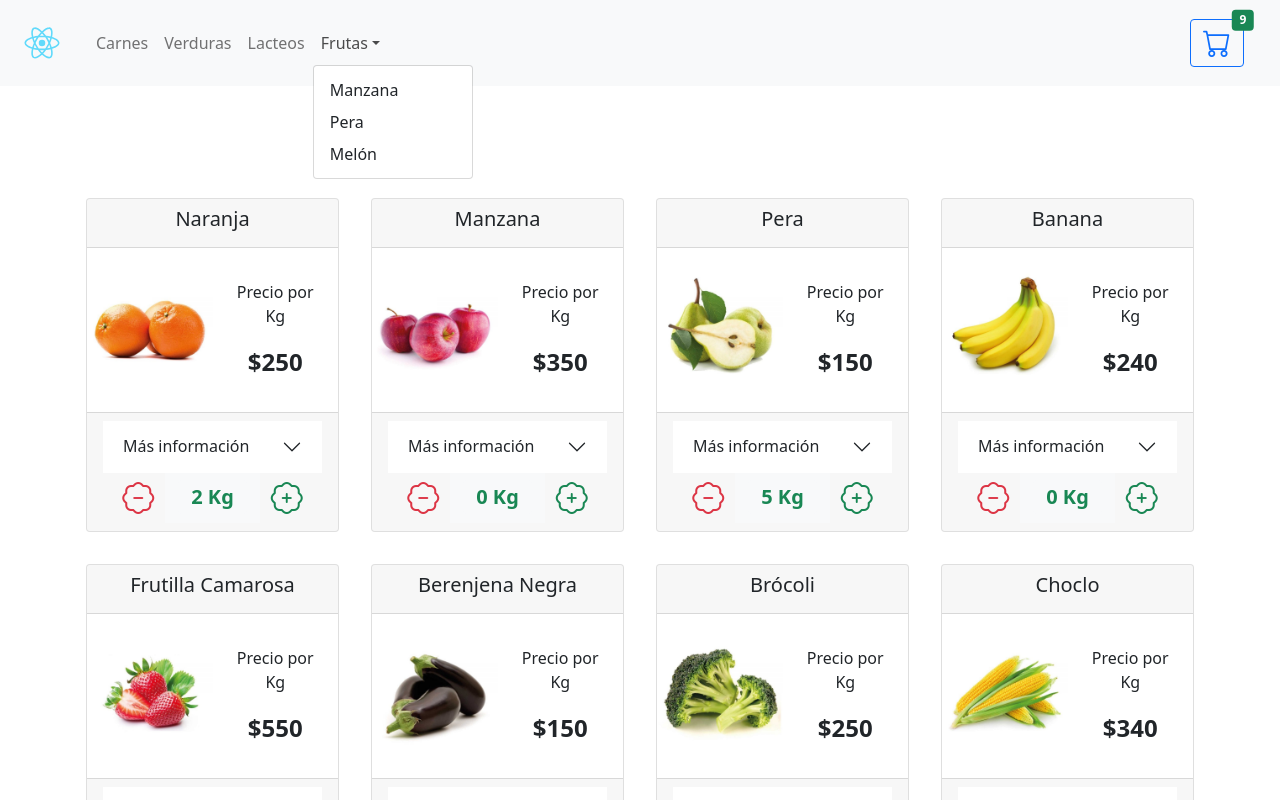
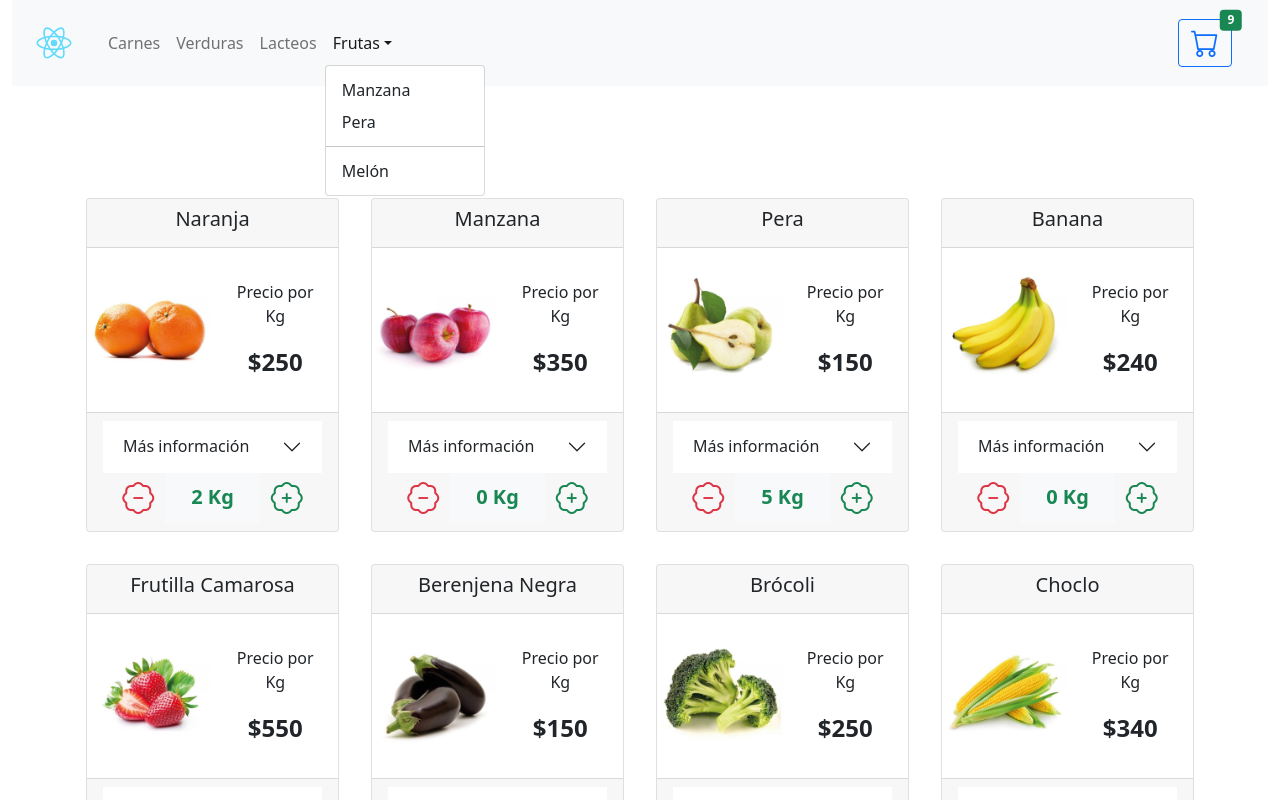
Before and after one commit to e-chevalier/ecrj-chevalier, a React (Create React App) app: page / in a window 1280 px wide. Both pictures are taken after a click on the button "Frutas". Shown: the top 800 px of the page. Built offline with nearby package versions, Linux system fonts and the light colour scheme.

Commit message:
Migrate NavBar to react-bootstrap

```diff
--- a/src/components/ItemListContainer/ItemListContainer.js
+++ b/src/components/ItemListContainer/ItemListContainer.js
@@ -1,4 +1,5 @@
 import React from 'react'
+import Container from 'react-bootstrap/Container';
 import CardComponent from '../CardComponet/CardComponent'
 
 const ItemListContainer = () => {
@@ -21,7 +22,7 @@ const ItemListContainer = () => {
     return (
 
         <div>
-            <div id="cards" class="container py-5 my-5">
+            <Container id="cards" className="py-5 my-5">
                 <div className="row justify-content-evenly row-cols-1 row-cols-sm-2 row-cols-md-2 row-cols-lg-4 g-4">
                     <CardComponent prodName="Naranja" prodId="fruit00001" price="250" description={description1} qtySelected="2" />
                     <CardComponent prodName="Manzana" prodId="fruit00002" price="350" description={description2} qtySelected="0"/>
@@ -40,7 +41,7 @@ const ItemListContainer = () => {
                     <CardComponent prodName="Maní Pelado Salado" prodId="nuts00003" price="490" description={description11} qtySelected="0"/>
                     <CardComponent prodName="Canela" prodId="spices00001" price="98" description={description12} qtySelected="0"/>
                 </div >
-            </div>
+            </Container>
 
         </div>
     )
--- a/src/components/NavigationBar/NavigationBar.js
+++ b/src/components/NavigationBar/NavigationBar.js
@@ -1,66 +1,49 @@
 import logo from "../../logo.svg";
 import "../../App.css";
 import CartWidget from "../CartWidget/CartWidget";
+import Container from "react-bootstrap/Container";
+import Nav from "react-bootstrap/Nav";
+import Navbar from "react-bootstrap/Navbar";
+import NavDropdown from "react-bootstrap/NavDropdown";
 
 
 const NavigationBar = () => {
   return (
     <header>
-      <div className="container-fluid p-0">
-        <nav className="navbar navbar-expand-lg navbar-light bg-light">
-          <div className="container-fluid">
-            <a className="navbar-brand" href="#">
-              <img src={logo} alt="Mi Logo" alt="" width="60" height="60" />
-            </a>
-            <div className="navbar-text d-flex justify-content-between text-right order-lg-1 px-md-4">
+      <Container fluid>
+        <Navbar bg="light" expand="lg">
+
+          <Container fluid>
+            <Navbar.Brand href="#">
+              <img src={logo} alt="Mi Logo" width="60" height="60" />
+            </Navbar.Brand>
+            <Navbar.Text className="d-flex justify-content-between text-right order-lg-1 px-md-4">
               <CartWidget qtyOnCart="9" />
-              <button className="navbar-toggler border-0 mx-3" type="button" data-bs-toggle="collapse"
-                data-bs-target="#navbarSupportedContent" aria-controls="navbarSupportedContent" aria-expanded="false" aria-label="Toggle navigation">
-                <span className="navbar-toggler-icon"></span>
-              </button>
-            </div>
-            <div className="collapse navbar-collapse" id="navbarSupportedContent">
-              <ul id="navbarNavContent" className="navbar-nav me-auto mb-2 mb-lg-0">
-                <li className="nav-item">
-                  <a className="nav-link" aria-current="page" href="#">
-                    Carnes
-                  </a>
-                </li>
-                <li className="nav-item">
-                  <a className="nav-link" href="#">
-                    Verduras
-                  </a>
-                </li>
-                <li className="nav-item">
-                  <a className="nav-link" href="#">
-                    Lacteos
-                  </a>
-                </li>
-                <li className="nav-item dropdown">
-                  <a className="nav-link dropdown-toggle" href="#" id="navbarDropdownMenuLink" role="button" data-bs-toggle="dropdown" aria-expanded="false">
-                    Frutas
-                  </a>
-                  <ul className="dropdown-menu" aria-labelledby="navbarDropdownMenuLink">
-                    <li>
-                      <a className="dropdown-item" href="#"> Manzana </a>
-                    </li>
-                    <li>
-                      <a className="dropdown-item" href="#"> Pera </a>
-                    </li>
-                    <li>
-                      <a className="dropdown-item" href="#"> Melón </a>
-                    </li>
-                  </ul>
-                </li>
-              </ul>
+              <Navbar.Toggle className="border-0 mx-3" aria-controls="navbarScroll" />
+            </Navbar.Text>
+
+            <Navbar.Collapse id="navbarScroll">
+              <Nav id="navbarNavContent" className="me-auto mb-2 mb-lg-0" style={{ maxHeight: '300px' }}  >
+                <Nav.Link href="#action1">Carnes</Nav.Link>
+                <Nav.Link href="#action2">Verduras</Nav.Link>
+                <Nav.Link href="#action3">Lacteos</Nav.Link>
+                <NavDropdown title="Frutas" id="navbarScrollingDropdown">
+                  <NavDropdown.Item href="#action4">Manzana</NavDropdown.Item>
+                  <NavDropdown.Item href="#action5">Pera</NavDropdown.Item>
+                  <NavDropdown.Divider />
+                  <NavDropdown.Item href="#action6">
+                    Melón
+                  </NavDropdown.Item>
+                </NavDropdown>
+              </Nav>
 
               <div className="d-flex flex-row align-items-center">
                 <div id="loginContainer"></div>
               </div>
-            </div>
-          </div>
-        </nav>
-      </div>
+            </Navbar.Collapse>
+          </Container>
+        </Navbar>
+      </Container>
     </header>
   );
 };
```
Also changed, not shown: src/components/NavigationBar.js (deleted, +0 -38 lines).
